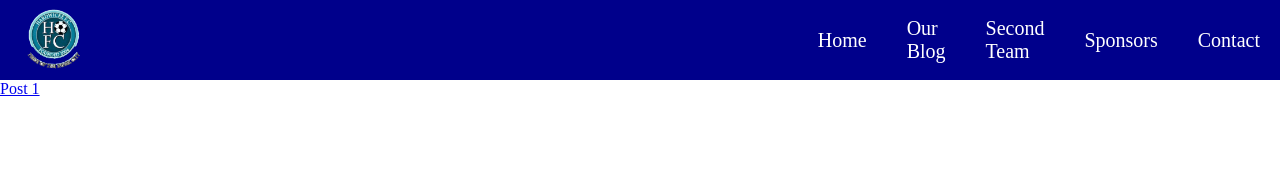
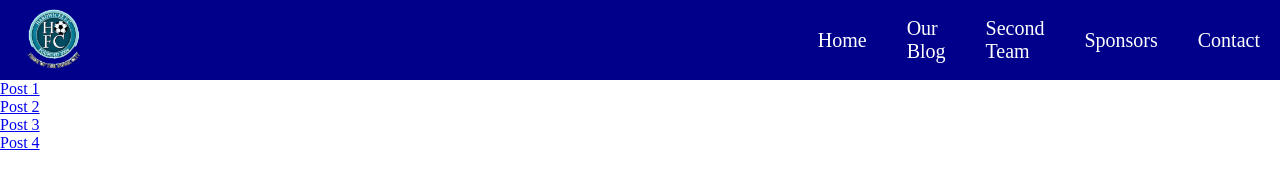
Before and after one commit to Garbutt/Hardwicke-FC, an Astro site: page /blog in a window 1280 px wide. Built offline with nearby package versions, Linux system fonts and the light colour scheme; Astro itself is replaced by a stand-in of ours; a web font is replaced by a local one.

Commit message:
Updated Blog

```diff
--- a/src/pages/blog/index.astro
+++ b/src/pages/blog/index.astro
@@ -5,4 +5,13 @@
 <Layout title="Our Blog" />
 <ul>
   <a href="./post-1">Post 1</a>
+  <a href="./post-1">Post 2</a>
+  <a href="./post-1">Post 3</a>
+  <a href="./post-1">Post 4</a>
 </ul>
+
+<style>
+  a {
+    display: block;
+  }
+</style>
```
